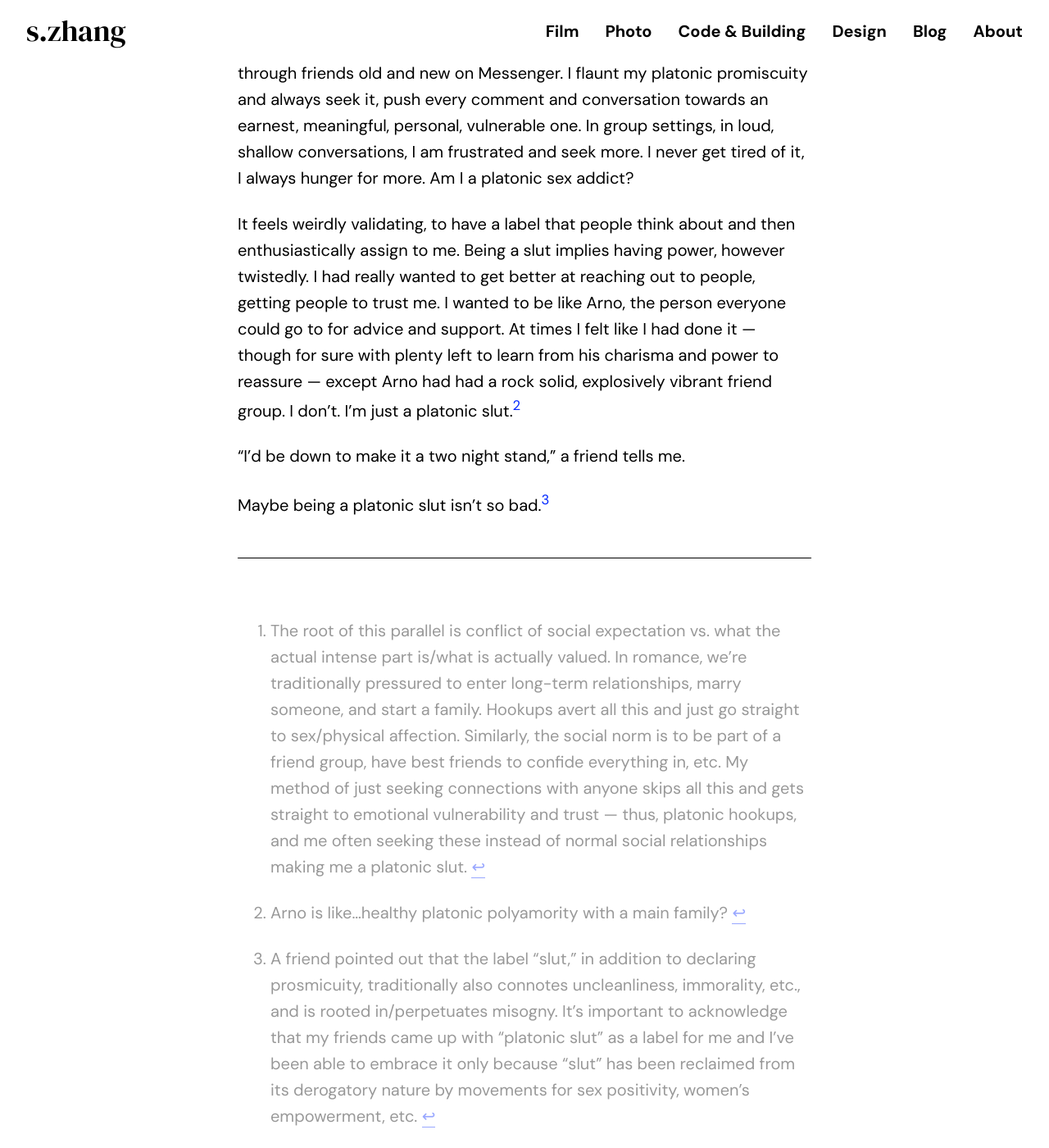
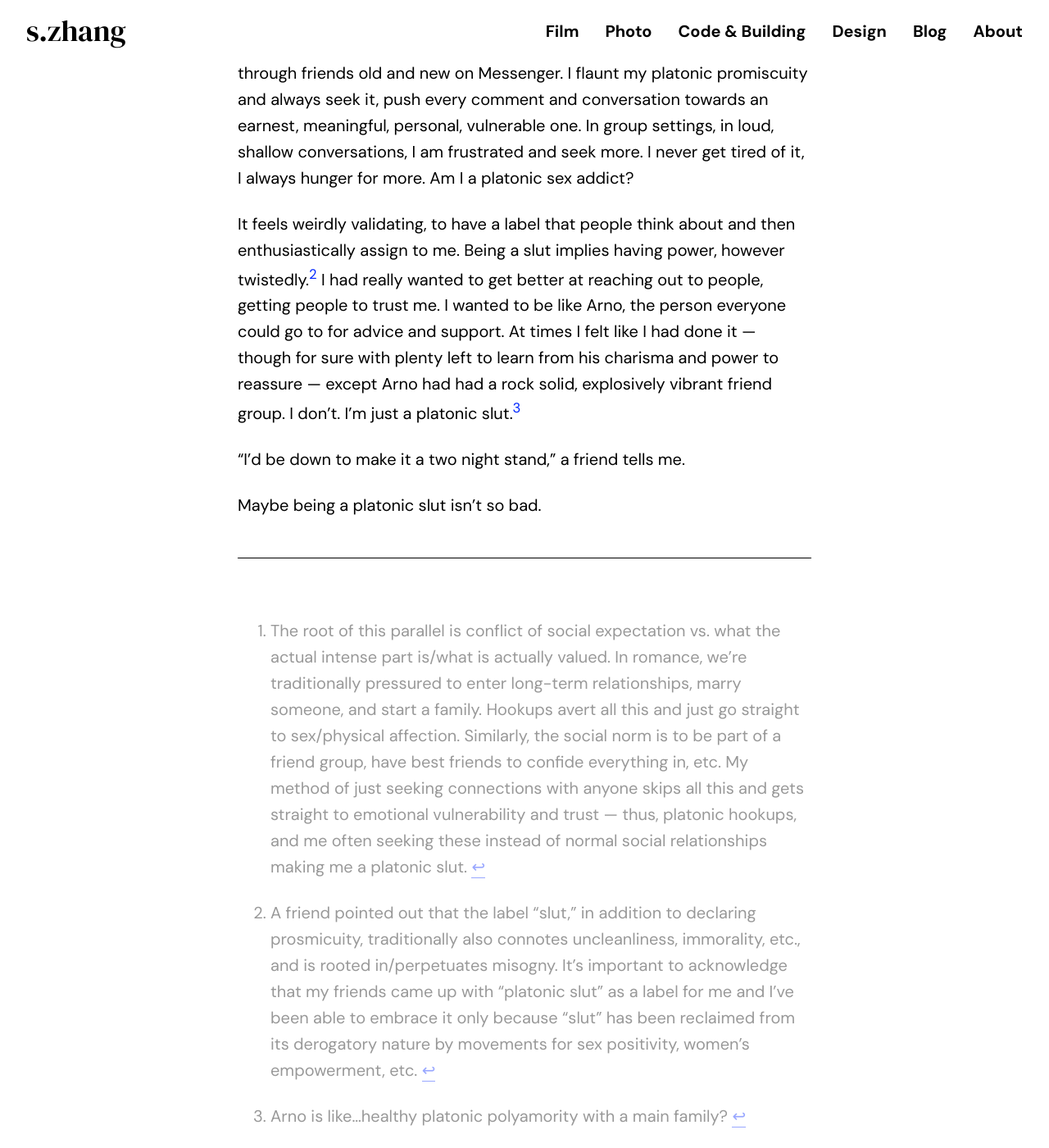
Before and after one commit to wwsalmon/portfolio, a Jekyll site: the page built from _posts/2020-02-22-platonic-slut.md, in a window 1280 px wide and 1400 px high, scrolled down 1094 px. Shown: the whole window at 82% size. Built offline with Jekyll 4.4.1, drawn with Linux system fonts in a browser that asks for light colours; some web fonts are replaced.

```diff
--- a/_posts/2020-02-22-platonic-slut.md
+++ b/_posts/2020-02-22-platonic-slut.md
@@ -19,11 +19,11 @@ In the past few days, I realized just how many people this applied to. Teammates
 
 I enjoy good conversations with good people more than anything else, often setting aside work or sleep in pursuit of it. During Phillipian, I went on for hours every single night; over breaks and now without Phillipian, I rotate through friends old and new on Messenger. I flaunt my platonic promiscuity and always seek it, push every comment and conversation towards an earnest, meaningful, personal, vulnerable one. In group settings, in loud, shallow conversations, I am frustrated and seek more. I never get tired of it, I always hunger for more. Am I a platonic sex addict?
 
-It feels weirdly validating, to have a label that people think about and then enthusiastically assign to me. Being a slut implies having power, however twistedly. I had really wanted to get better at reaching out to people, getting people to trust me. I wanted to be like Arno, the person everyone could go to for advice and support. At times I felt like I had done it — though for sure with plenty left to learn from his charisma and power to reassure — except Arno had had a rock solid, explosively vibrant friend group. I don’t. I’m just a platonic slut.[^arno]
+It feels weirdly validating, to have a label that people think about and then enthusiastically assign to me. Being a slut implies having power, however twistedly.[^caveat] I had really wanted to get better at reaching out to people, getting people to trust me. I wanted to be like Arno, the person everyone could go to for advice and support. At times I felt like I had done it — though for sure with plenty left to learn from his charisma and power to reassure — except Arno had had a rock solid, explosively vibrant friend group. I don’t. I’m just a platonic slut.[^arno]
 
 “I’d be down to make it a two night stand,” a friend tells me.
 
-Maybe being a platonic slut isn’t so bad.[^caveat]
+Maybe being a platonic slut isn’t so bad.
 
 [^def]: The root of this parallel is conflict of social expectation vs. what the actual intense part is/what is actually valued. In romance, we're traditionally pressured to enter long-term relationships, marry someone, and start a family.  Hookups avert all this and just go straight to sex/physical affection. Similarly, the social norm is to be part of a friend group, have best friends to confide everything in, etc. My method of just seeking connections with anyone skips all this and gets straight to emotional vulnerability and trust — thus, platonic hookups, and me often seeking these instead of normal social relationships making me a platonic slut.
 
```
